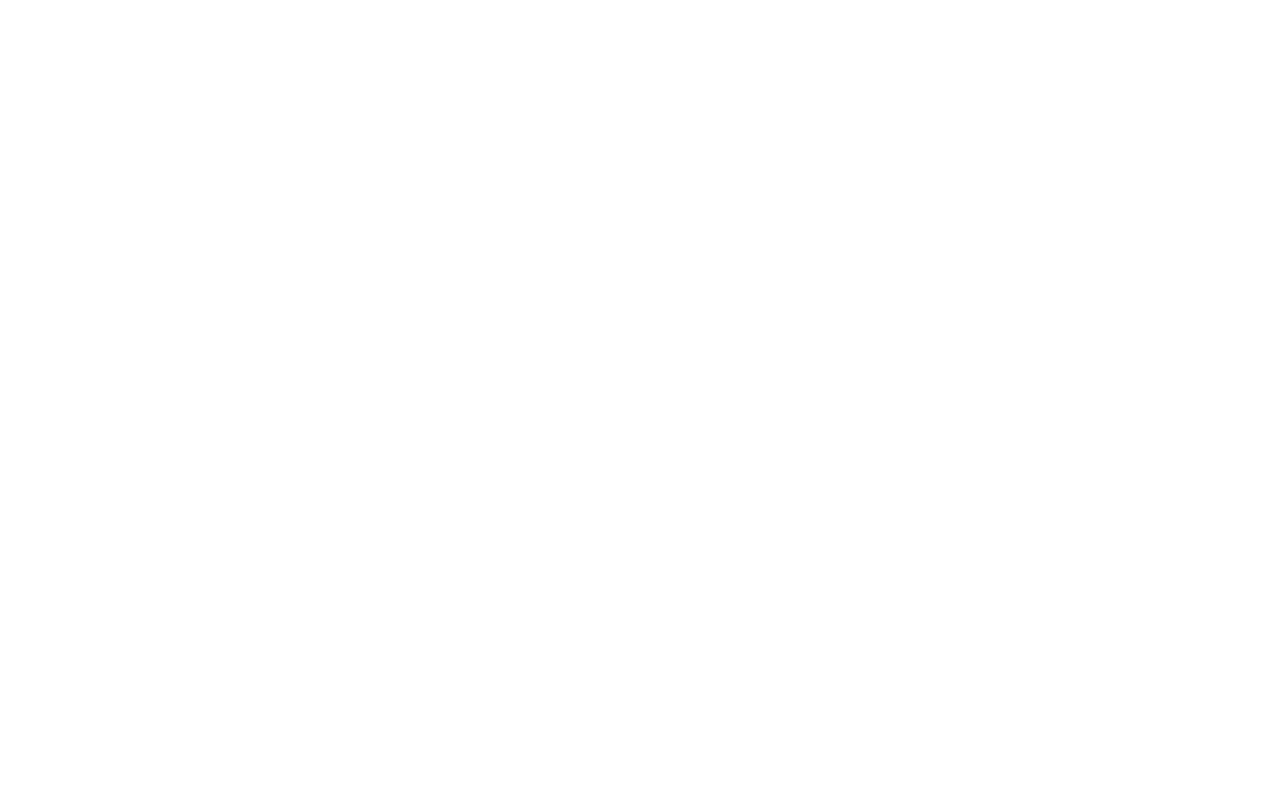
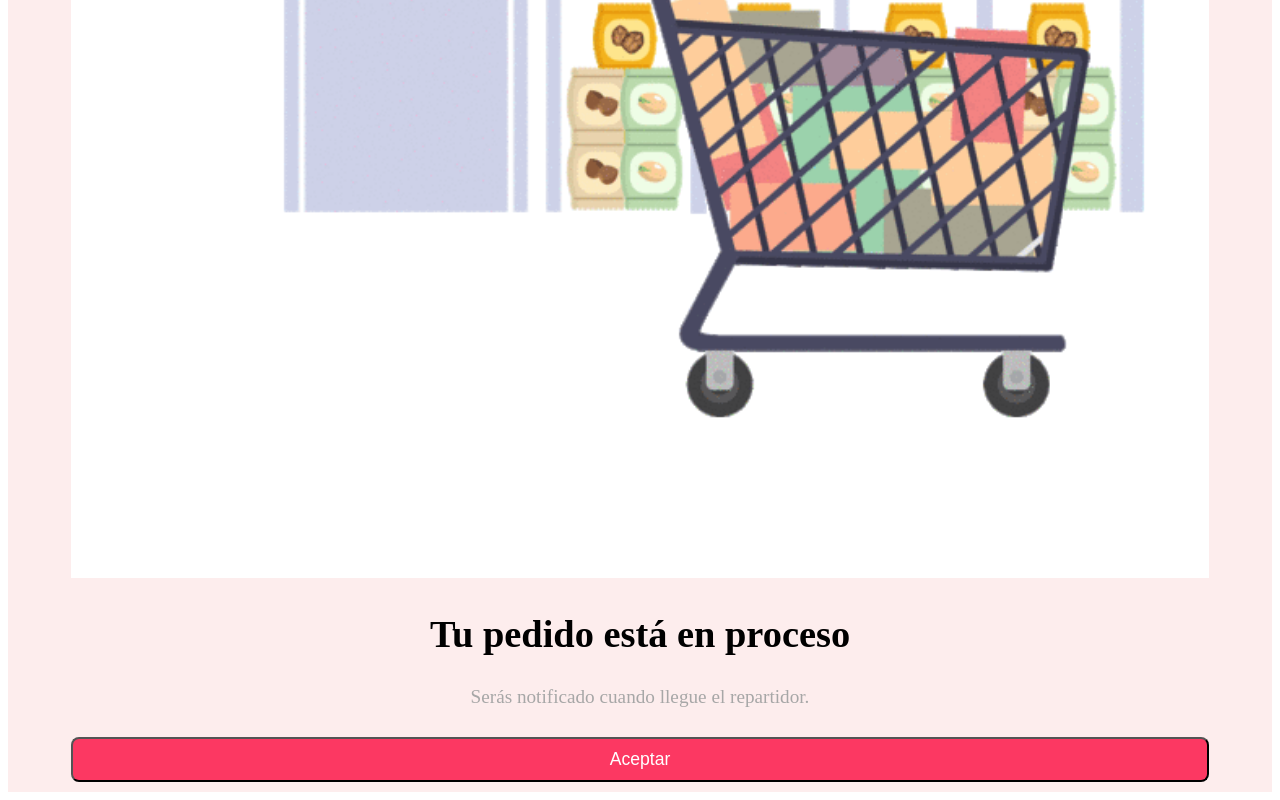
Before and after one commit to LizethYomairaMontoyaGarcia/Work2_Sprint3_web_Pizzas, a React (Create React App) app: page /successFull in a window 1280 px wide. Shown: the part 638-1438 px from the top of the page. Before the commit the page ends 800 px from the top, so only its background shows below. Built offline with nearby package versions, Linux system fonts and the light colour scheme; a web font is replaced by a local one.

Commit message:
creando la pagina de compra exitosa

```diff
--- a/src/successful/Successful.jsx
+++ b/src/successful/Successful.jsx
@@ -1,9 +1,20 @@
-import React from 'react'
+import React from "react";
+import GifExit from "../images/gifcompras.gif";
+import "./successfull.scss";
 
 const Successful = () => {
   return (
-    <div>Successful</div>
-  )
-}
+    <>
+      <div className="successfull">
+        <img src={GifExit} alt="Exitoso" />
 
-export default Successful
+        <h1>Tu pedido está en proceso</h1>
+        <p>Serás notificado cuando llegue el repartidor.</p>
+
+        <button type="submit">Aceptar</button>
+      </div>
+    </>
+  );
+};
+
+export default Successful;
--- /dev/null
+++ b/src/successful/successfull.scss
@@ -0,0 +1,36 @@
+.successfull {
+  background-color: rgb(253, 237, 237);
+  align-items: center;
+  text-align: center;
+  width: 100%;
+  height: 100%;
+  img {
+    width: 90%;
+    width: 90%;
+    background-color: white;
+    margin-top: 70px;
+  }
+  h1 {
+    font-size: 2.4rem;
+    align-items: center;
+    text-align: center;
+    margin-top: 30px;
+  }
+  p {
+    font-size: 1.2rem;
+    align-items: center;
+    text-align: center;
+    margin-top: 30px;
+    color: rgb(167, 167, 167);
+  }
+  button {
+    background-color: rgb(252, 56, 98);
+    color: #ffffff;
+    font-size: 1.1rem;
+    padding: 10px;
+    border-radius: 8px;
+    width: 90%;
+    margin-top: 10px;
+    margin-bottom: 10px;
+  }
+}
```
Also changed, not shown: src/routes/AppRoutes.jsx (line endings or trailing spaces), src/successful/Successful.sass (deleted).
